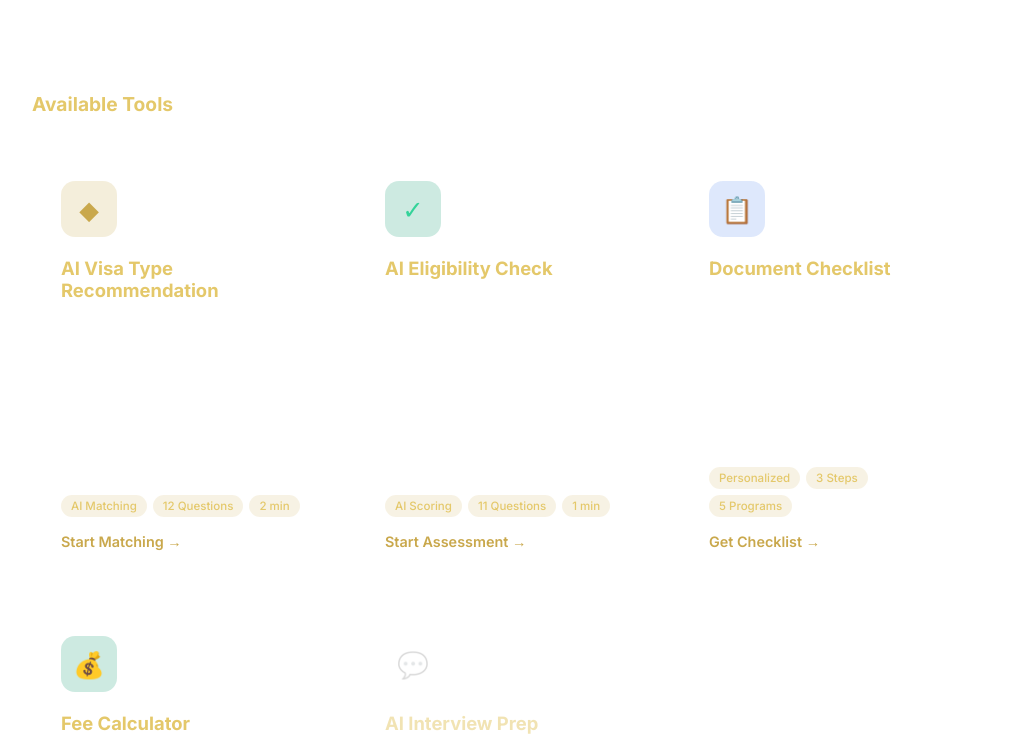
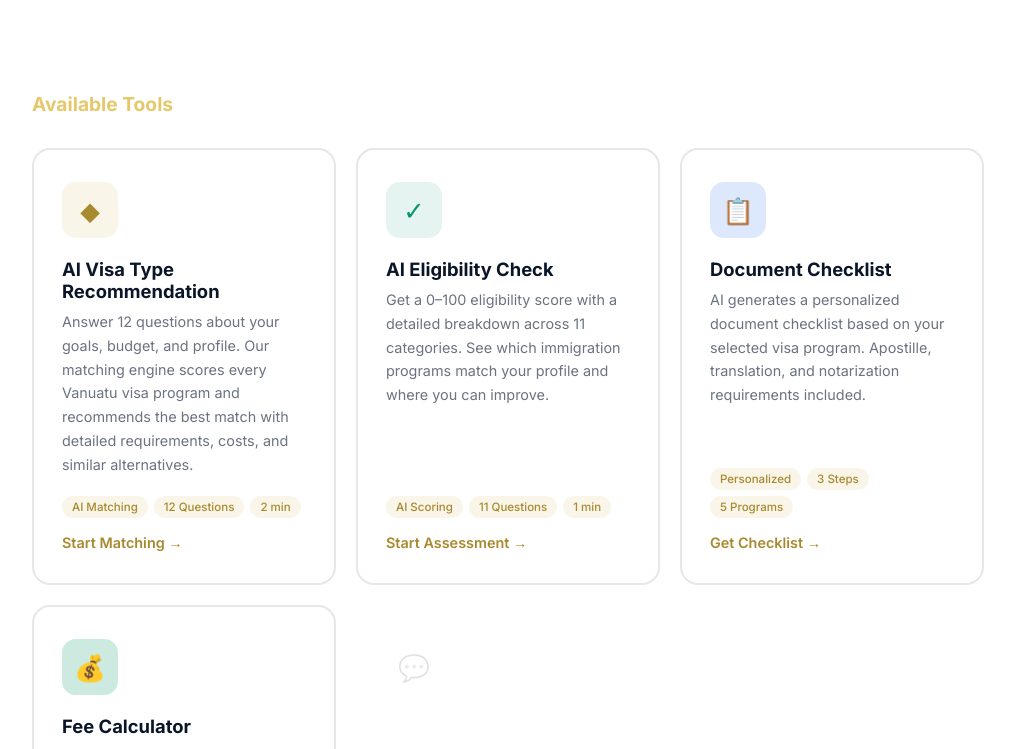
Before and after one commit to liangcikun-code/priority-citizenship-v2, a website: page public/tools.html in a window 1280 px wide. Shown: the part 195-944 px from the top of the page, without its empty margins (132-1147 px from the left). Drawn offline with Linux system fonts and the light colour scheme.

Commit message:
fix: redesign AI Tools cards — white background cards on dark page for clear clickable areas
- Available cards: white bg (#fff), navy text, clear border, hover lift + gold border
- Coming soon cards: dark translucent bg, muted text, clearly distinct
- Icons and tags updated to match light card theme
- Stronger hover shadow for clickable feedback

```diff
--- a/public/tools.html
+++ b/public/tools.html
@@ -22,27 +22,31 @@
 
 .tools-grid{display:grid;grid-template-columns:repeat(auto-fill,minmax(300px,1fr));gap:20px;padding:20px 0 60px}
 
-.tool-card{background:rgba(255,255,255,0.06);border:1px solid rgba(255,255,255,0.1);border-radius:16px;padding:32px 28px;transition:all 0.25s;text-decoration:none;color:inherit;display:flex;flex-direction:column}
-.tool-card:hover{background:rgba(255,255,255,0.1);border-color:var(--gold);transform:translateY(-3px);box-shadow:0 8px 32px rgba(0,0,0,0.2)}
+.tool-card{background:#fff;border:2px solid var(--gray-200);border-radius:18px;padding:32px 28px;transition:all 0.25s;text-decoration:none;color:var(--gray-700);display:flex;flex-direction:column;position:relative}
+.tool-card:hover{background:#fff;border-color:var(--gold);transform:translateY(-4px);box-shadow:0 12px 40px rgba(0,0,0,0.25)}
 .tool-card.available{cursor:pointer}
-.tool-card.coming-soon{opacity:0.5;cursor:default;pointer-events:none}
-.tool-card.coming-soon:hover{transform:none;border-color:rgba(255,255,255,0.1)}
+.tool-card.available::after{content:'';position:absolute;inset:-2px;border-radius:20px;pointer-events:none;opacity:0;transition:opacity 0.3s}
+.tool-card.available:hover::after{opacity:1}
+.tool-card.coming-soon{opacity:0.55;cursor:default;pointer-events:none;background:rgba(255,255,255,0.04);border-color:rgba(255,255,255,0.06)}
+.tool-card.coming-soon:hover{transform:none;border-color:rgba(255,255,255,0.06);box-shadow:none}
 
 .tool-icon{width:56px;height:56px;border-radius:14px;display:flex;align-items:center;justify-content:center;font-size:1.6rem;margin-bottom:20px}
-.tool-icon.visa{background:rgba(201,168,76,0.2);color:var(--gold)}
-.tool-icon.check{background:rgba(5,150,105,0.2);color:#34d399}
-.tool-icon.future{background:rgba(255,255,255,0.08);color:rgba(255,255,255,0.3)}
+.tool-icon.visa{background:rgba(201,168,76,0.12);color:var(--gold-dark)}
+.tool-icon.check{background:rgba(5,150,105,0.1);color:#059669}
+.tool-icon.future{background:rgba(255,255,255,0.06);color:rgba(255,255,255,0.25)}
 
-.tool-card h3{font-size:1.15rem;font-weight:700;margin-bottom:8px;color:var(--gold-light)}
-.tool-card p{color:rgba(255,255,255,0.55);font-size:0.9rem;line-height:1.65;flex:1;margin-bottom:20px}
+.tool-card h3{font-size:1.15rem;font-weight:700;margin-bottom:8px;color:var(--navy)}
+.tool-card.coming-soon h3{color:rgba(255,255,255,0.25)}
+.tool-card p{color:var(--gray-500);font-size:0.9rem;line-height:1.65;flex:1;margin-bottom:20px}
+.tool-card.coming-soon p{color:rgba(255,255,255,0.2)}
 
 .tool-tags{display:flex;gap:6px;flex-wrap:wrap;margin-bottom:16px}
 .tag{font-size:0.72rem;padding:4px 10px;border-radius:100px;font-weight:500}
-.tag-active{background:rgba(201,168,76,0.15);color:var(--gold-light)}
-.tag-future{background:rgba(255,255,255,0.06);color:rgba(255,255,255,0.35)}
+.tag-active{background:rgba(201,168,76,0.12);color:var(--gold-dark)}
+.tag-future{background:rgba(255,255,255,0.05);color:rgba(255,255,255,0.25)}
 
-.arrow{display:inline-flex;align-items:center;gap:6px;color:var(--gold);font-weight:600;font-size:0.9rem}
-.coming-soon-label{color:rgba(255,255,255,0.25);font-size:0.8rem;font-weight:500}
+.arrow{display:inline-flex;align-items:center;gap:6px;color:var(--gold-dark);font-weight:600;font-size:0.9rem}
+.coming-soon-label{color:rgba(255,255,255,0.2);font-size:0.8rem;font-weight:500}
 
 .footer{text-align:center;padding:20px 0 60px;color:rgba(255,255,255,0.3);font-size:0.8rem}
 </style>
```
